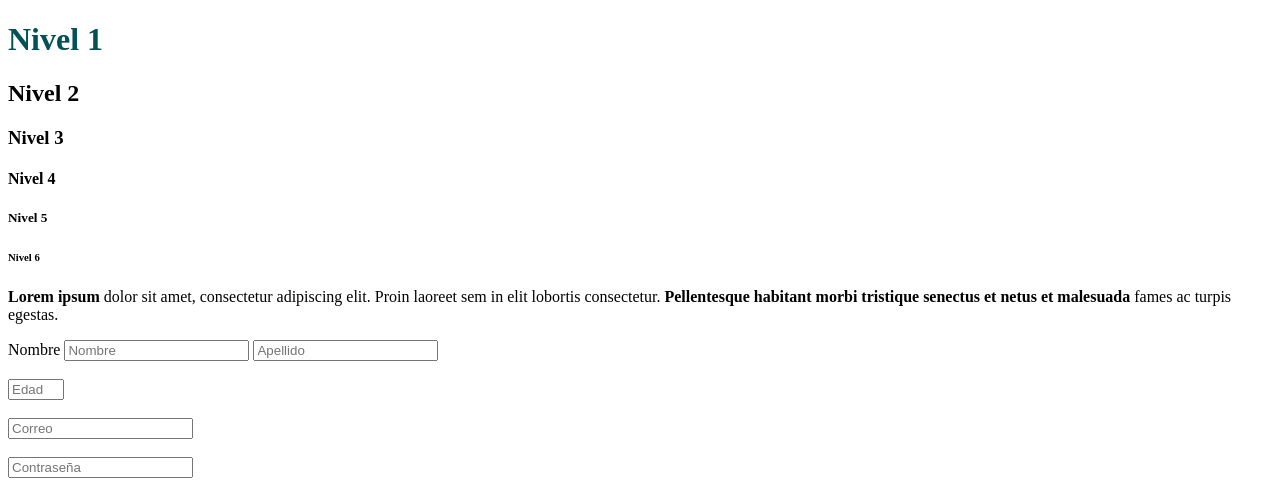
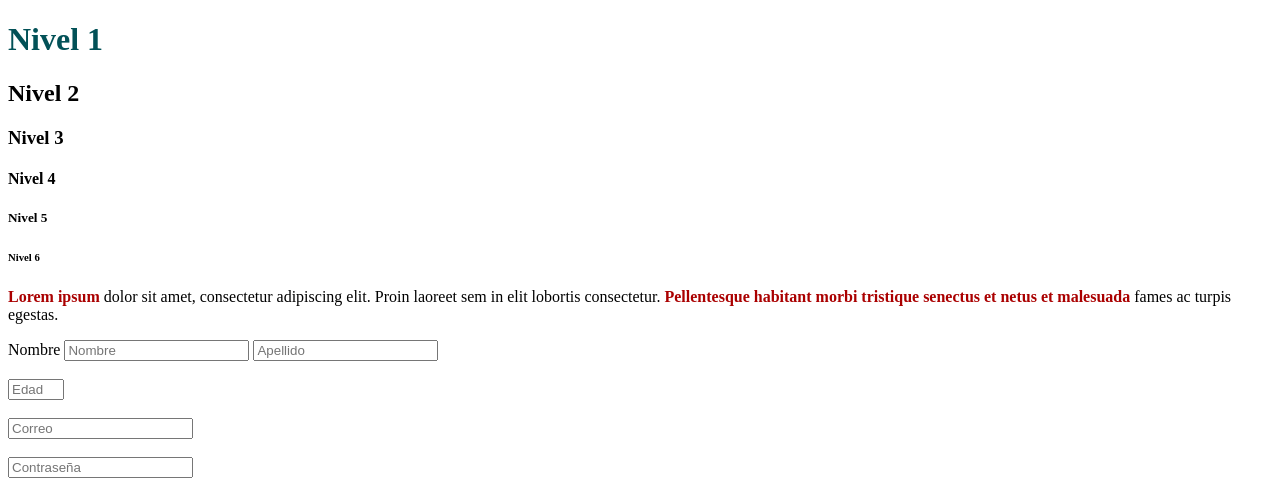
Before and after one commit to mnchava/BEDU_web, a plain HTML site: page sesion01/index.html in a window 1280 px wide. Shown: the top 493 px of the page. Drawn offline with Linux system fonts and the light colour scheme.

Commit message:
index editado

```diff
--- a/sesion01/index.html
+++ b/sesion01/index.html
@@ -35,4 +35,7 @@
   h1 {
     color: #025157;
   }
+  b {
+    color: #AA0000;
+  }
 </style>
```
